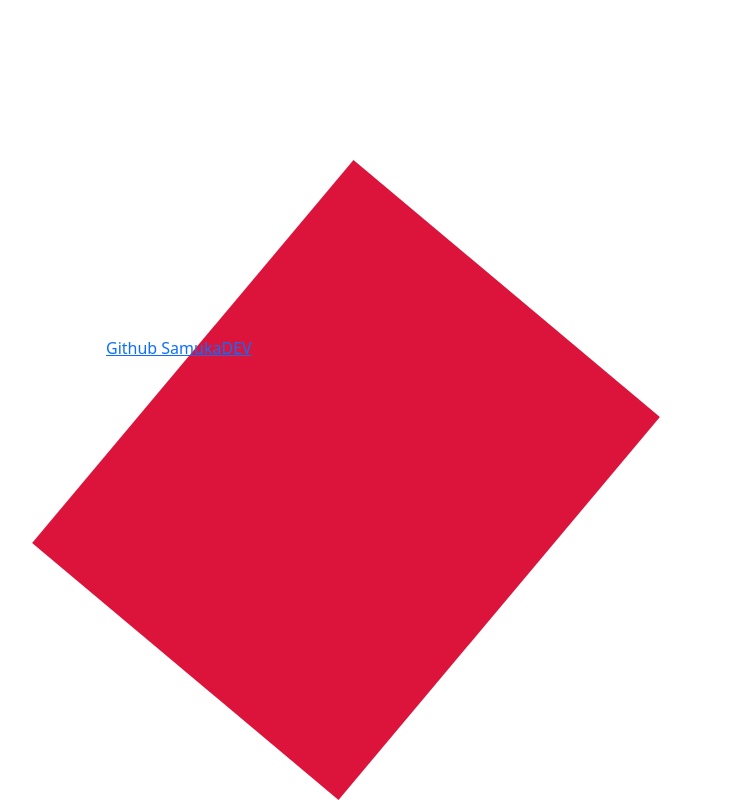
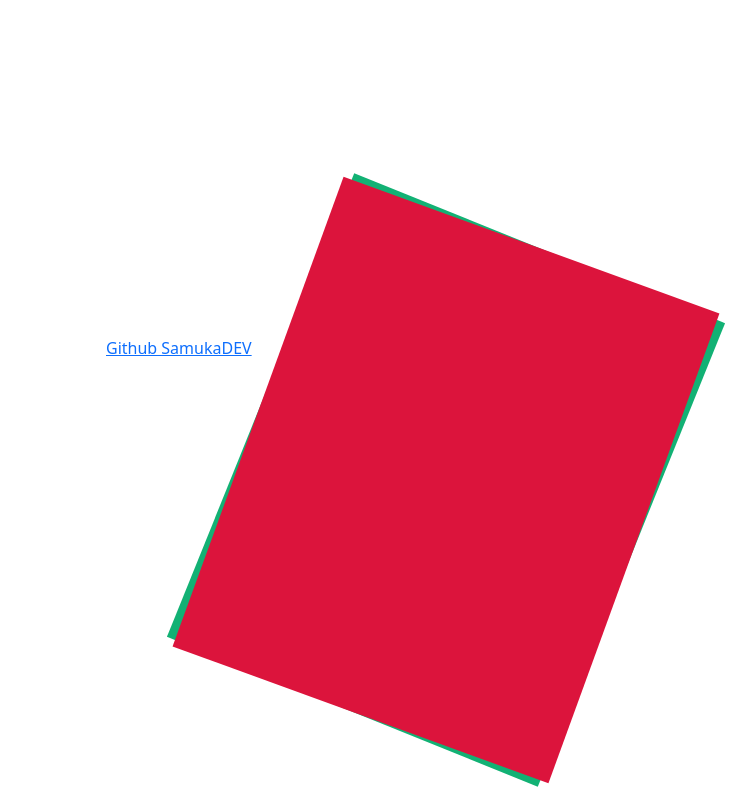
Before and after one commit to SamukaDEV/react-stackblitz, a React (Create React App) app: page / in a window 1280 px wide. Shown: the part 386-1186 px from the top of the page, without its empty margins (294-1050 px from the left). Built offline with nearby package versions, Linux system fonts and the light colour scheme.

Commit message:
2 files modified

```diff
--- a/src/App.js
+++ b/src/App.js
@@ -84,6 +84,7 @@ export default function App() {
         Github SamukaDEV
       </a>
       <div className="bv-1" />
+      <div className="bv-2" />
     </div>
   );
 }
--- a/src/style.css
+++ b/src/style.css
@@ -52,11 +52,22 @@ button:focus {
   position: absolute;
   height: 400px;
   width: 500px;
-  transform: rotate(-50deg);
-  right: 0px;
+  transform: rotate(-70deg);
+  right: -100px;
   bottom: -300px;
   background: crimson;
   z-index: -1;
+}
+
+.bv-2 {
+  position: absolute;
+  height: 400px;
+  width: 500px;
+  transform: rotate(-68deg);
+  right: -100px;
+  bottom: -300px;
+  background: rgb(18, 177, 116);
+  z-index: -2;
 }
 /* SCROLL */
 /* width */
```
